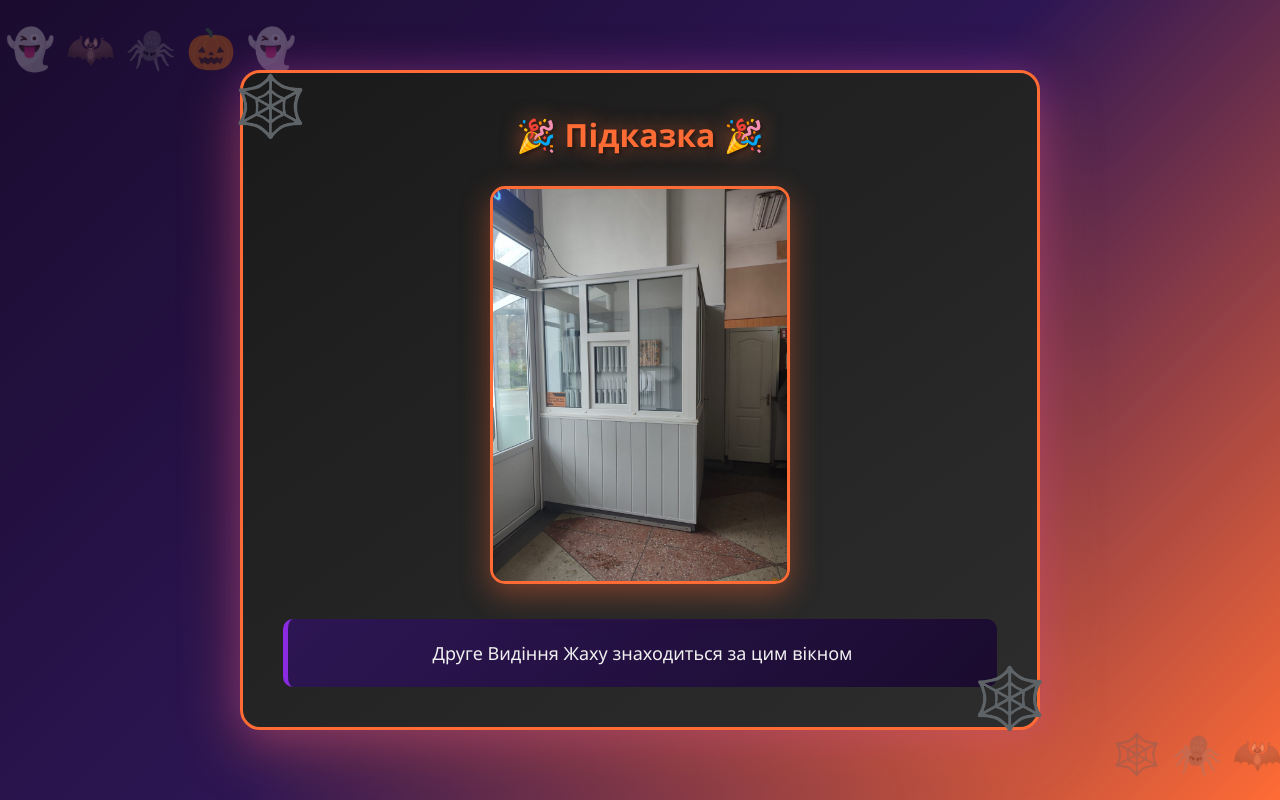
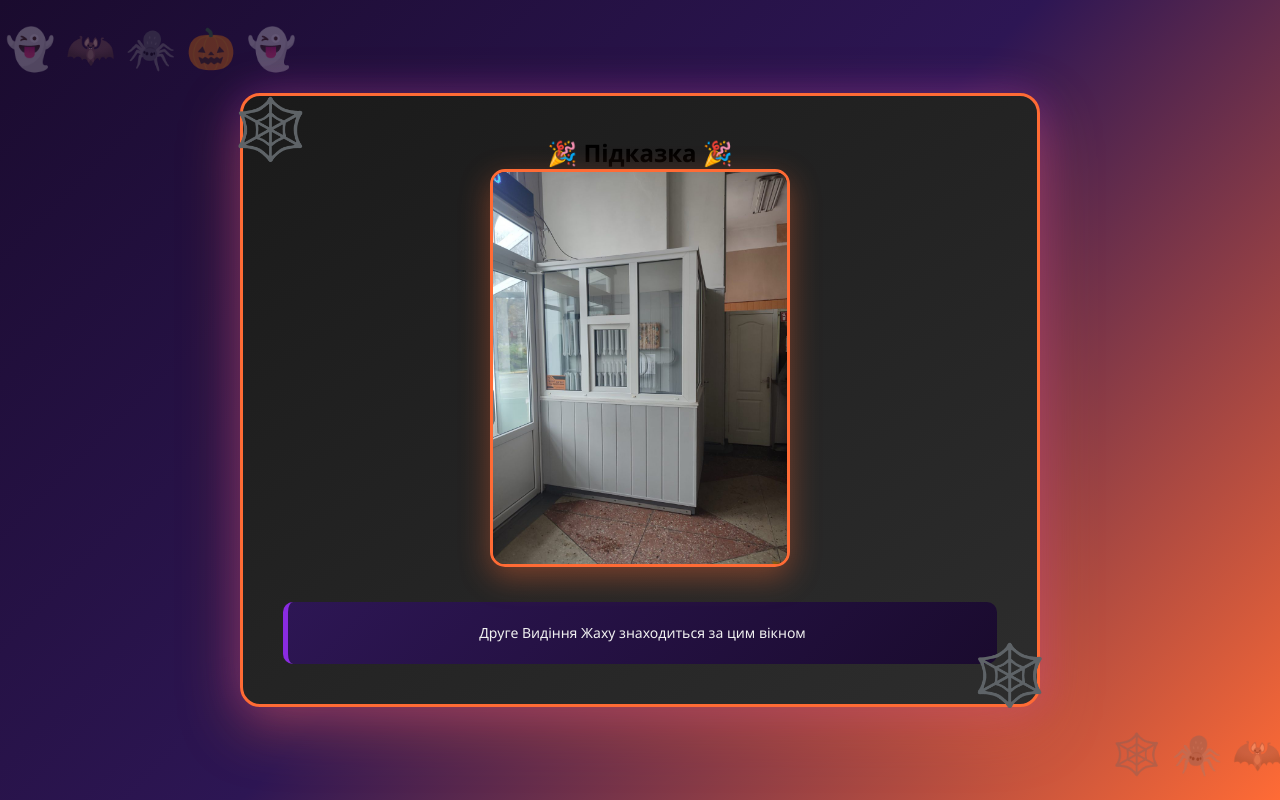
Before and after one commit to barabandmytro/halloween-quest, a plain HTML site: page pidkazka.html in a window 1280 px wide. Shown: the top 800 px of the page. Drawn offline with Linux system fonts and the light colour scheme.

Commit message:
Update pidkazka.html

```diff
--- a/pidkazka.html
+++ b/pidkazka.html
@@ -110,7 +110,7 @@
       }
 
       .message {
-        font-size: 18px;
+        font-size: 14px;
         color: #f0f0f0;
         line-height: 1.6;
         padding: 20px;
@@ -137,7 +137,7 @@
   </head>
   <body>
     <div class="container">
-      <h1>🎉 Підказка 🎉</h1>
+      <h2>🎉 Підказка 🎉</h1>
 
       <!-- Сюди завантажте своє зображення -->
       <img src="tip.jpg" alt="Підказка" class="hint-image" />
```
